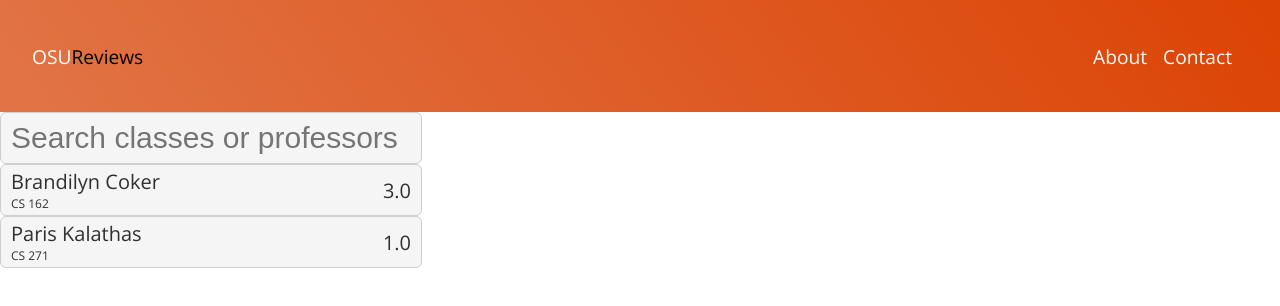
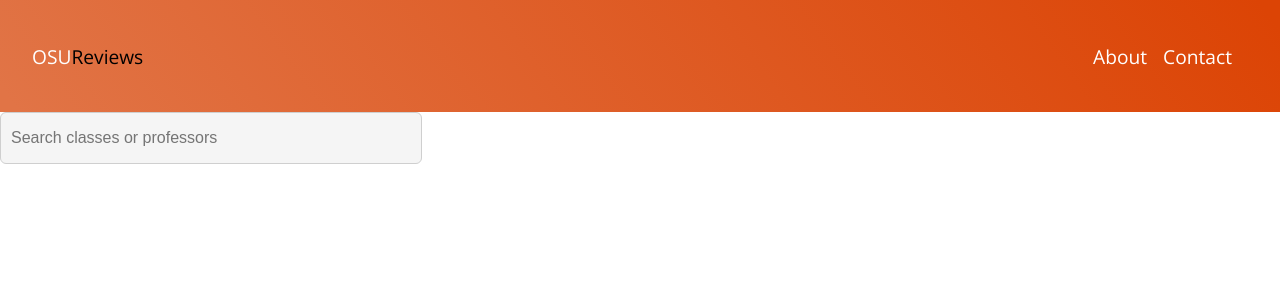
Before and after one commit to OSU-App-Club/OSUReviews, a Next.js app: page / in a window 1280 px wide. Shown: the top 306 px of the page. Built offline with nearby package versions, Linux system fonts and the light colour scheme.

Commit message:
Added funcionality to search bar and removed next folder

```diff
--- a/components/Header/Header.js
+++ b/components/Header/Header.js
@@ -47,9 +47,9 @@ const Header = (props) => {
                     onClick={() => setMobileMenuOpen(!mobileMenuOpen)}
                 >
                     <svg width="42" height="32" viewBox="0 0 42 32" fill="none" xmlns="http://www.w3.org/2000/svg">
-                        <line className="top_line" y1="2" x2="42" y2="2" stroke="black" stroke-width="4" />
-                        <line className="middle_line" y1="16" x2="42" y2="16" stroke="black" stroke-width="4" />
-                        <line className="bottom_line" y1="30" x2="42" y2="30" stroke="black" stroke-width="4" />
+                        <line className="top_line" y1="2" x2="42" y2="2" stroke="black" strokeWidth="4" />
+                        <line className="middle_line" y1="16" x2="42" y2="16" stroke="black" strokeWidth="4" />
+                        <line className="bottom_line" y1="30" x2="42" y2="30" stroke="black" strokeWidth="4" />
                     </svg>
                 </button>
                 {mobileMenuOpen && Drawer}
--- a/components/Searchbox/Searchbox.css
+++ b/components/Searchbox/Searchbox.css
@@ -1,7 +1,7 @@
 .searchbox {
     height: 50px;
     padding: 0 10px;
-    font-size: 30px;
+    font-size: 1rem;
     background: #f5f5f5;
     border-radius: 6px;
     border: 1px solid #cfcfcf !important;
--- a/components/Searchbox/Searchbox.js
+++ b/components/Searchbox/Searchbox.js
@@ -1,7 +1,11 @@
-import React from 'react';
+import React, { useState } from 'react';
 import '../Searchbox/Searchbox.css'
 
 export default function index() {
+
+    const [dataShown, setDataShown] = useState([]);
+    const [searchValue, setSearchValue] = useState('');
+    const [selected, setSelected] = useState({});
 
     const data = [
         {
@@ -18,20 +22,46 @@ export default function index() {
         }
     ];
 
+    const handleChange = ({ target: { value } }) => {
+        setSearchValue(value);
+        matchSearch();
+    }
+
+    const matchSearch = () => {
+        const emptyArray = [];
+        setDataShown(emptyArray);
+
+        data.map(item => {
+            if (item.professor.toLowerCase().includes(searchValue.toLowerCase()))
+                setDataShown(dataShown => [...dataShown, item]);
+        })
+    }
+
+    const handleSelect = (item) => {
+        setSelected(item);
+        setSearchValue('');
+        console.log(item);
+    }
+
     return (
         <div>
-        <input className="searchbox" placeholder="Search classes or professors"/>
-        <div className="searchResultParent">
-            {data.map((data) =>
-            <div className="searchResult" key={data.id}>
+            <input
+                className="searchbox"
+                placeholder="Search classes or professors"
+                value={searchValue}
+                onChange={(e) => handleChange(e)}
+            />
+            {searchValue.length > 0 &&
+                dataShown.map((data) =>
+                    <div className="searchResult" key={data.id} onClick={() => handleSelect(data)}>
                         <div className="searchResultColumn">
                             <div className="searchResultProfessor">{data.professor}</div>
                             <div className="searchResultName">{data.name}</div>
                         </div>
                         <div className="searchResultRating">{data.rating}</div>
                     </div>
-            )}
-        </div>
+                )
+            }
         </div>
     )
 }
```
Lines whose indentation alone changed are shown as unchanged.
